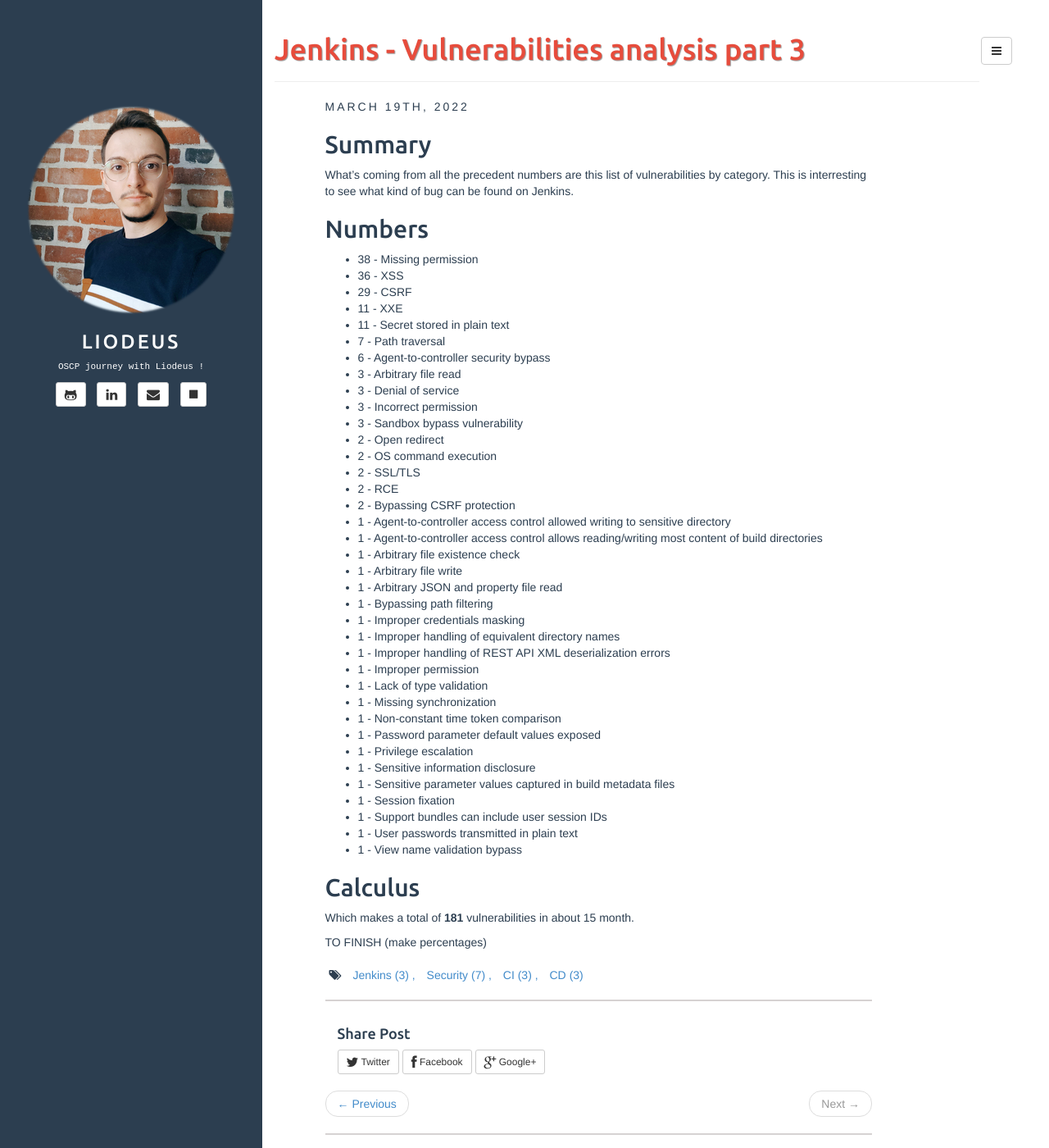
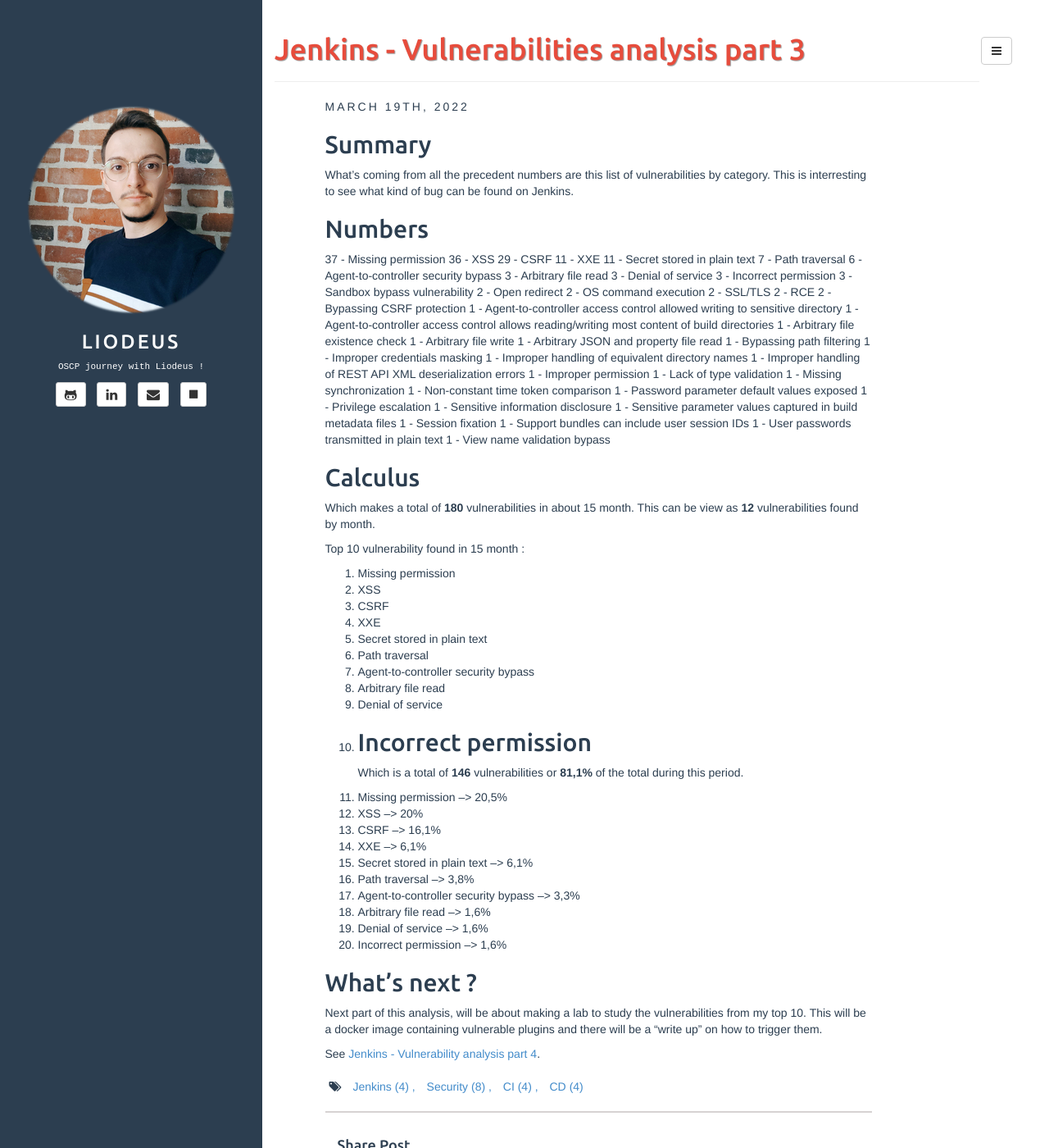
Before and after one commit to Liodeus/liodeus.github.io, a Jekyll site: the page built from _posts/2022-03-19-Jenkins-Vulnerabilities-analysis-part-3.md, in a window 1280 px wide and 1400 px high. Shown: the whole window at 82% size. Built offline with Jekyll 4.4.1, drawn with Linux system fonts in a browser that asks for light colours.

Commit message:
added last part of jenkins part 3

```diff
--- a/_posts/2022-03-19-Jenkins-Vulnerabilities-analysis-part-3.md
+++ b/_posts/2022-03-19-Jenkins-Vulnerabilities-analysis-part-3.md
@@ -9,45 +9,72 @@
 What's coming from all the precedent numbers are this list of vulnerabilities by category. This is interresting to see what kind of bug can be found on Jenkins.
 
 ## Numbers
-- 38 - Missing permission
-- 36 - XSS
-- 29 - CSRF
-- 11 - XXE
-- 11 - Secret stored in plain text
-- 7 - Path traversal
-- 6 - Agent-to-controller security bypass
-- 3 - Arbitrary file read
-- 3 - Denial of service
-- 3 - Incorrect permission
-- 3 - Sandbox bypass vulnerability
-- 2 - Open redirect
-- 2 - OS command execution
-- 2 - SSL/TLS
-- 2 - RCE
-- 2 - Bypassing CSRF protection
-- 1 - Agent-to-controller access control allowed writing to sensitive directory
-- 1 - Agent-to-controller access control allows reading/writing most content of build directories
-- 1 - Arbitrary file existence check
-- 1 - Arbitrary file write
-- 1 - Arbitrary JSON and property file read
-- 1 - Bypassing path filtering
-- 1 - Improper credentials masking
-- 1 - Improper handling of equivalent directory names
-- 1 - Improper handling of REST API XML deserialization errors
-- 1 - Improper permission
-- 1 - Lack of type validation
-- 1 - Missing synchronization
-- 1 - Non-constant time token comparison
-- 1 - Password parameter default values exposed
-- 1 - Privilege escalation
-- 1 - Sensitive information disclosure
-- 1 - Sensitive parameter values captured in build metadata files
-- 1 - Session fixation
-- 1 - Support bundles can include user session IDs
-- 1 - User passwords transmitted in plain text
-- 1 - View name validation bypass
+37 - Missing permission
+36 - XSS
+29 - CSRF
+11 - XXE
+11 - Secret stored in plain text
+7 - Path traversal
+6 - Agent-to-controller security bypass
+3 - Arbitrary file read
+3 - Denial of service
+3 - Incorrect permission
+3 - Sandbox bypass vulnerability
+2 - Open redirect
+2 - OS command execution
+2 - SSL/TLS
+2 - RCE
+2 - Bypassing CSRF protection
+1 - Agent-to-controller access control allowed writing to sensitive directory
+1 - Agent-to-controller access control allows reading/writing most content of build directories
+1 - Arbitrary file existence check
+1 - Arbitrary file write
+1 - Arbitrary JSON and property file read
+1 - Bypassing path filtering
+1 - Improper credentials masking
+1 - Improper handling of equivalent directory names
+1 - Improper handling of REST API XML deserialization errors
+1 - Improper permission
+1 - Lack of type validation
+1 - Missing synchronization
+1 - Non-constant time token comparison
+1 - Password parameter default values exposed
+1 - Privilege escalation
+1 - Sensitive information disclosure
+1 - Sensitive parameter values captured in build metadata files
+1 - Session fixation
+1 - Support bundles can include user session IDs
+1 - User passwords transmitted in plain text
+1 - View name validation bypass
 
 ## Calculus
-Which makes a total of **181** vulnerabilities in about 15 month.
+Which makes a total of **180** vulnerabilities in about 15 month. This can be view as **12** vulnerabilities found by month.
 
-TO FINISH (make percentages)
+Top 10 vulnerability found in 15 month :
+1. Missing permission
+2. XSS
+3. CSRF
+4. XXE
+5. Secret stored in plain text
+6. Path traversal
+7. Agent-to-controller security bypass
+8. Arbitrary file read
+9. Denial of service
+10. Incorrect permission
+---
+Which is a total of **146** vulnerabilities or **81,1%** of the total during this period.
+1. Missing permission --> 20,5%
+2. XSS --> 20%
+3. CSRF --> 16,1%
+4. XXE --> 6,1%
+5. Secret stored in plain text --> 6,1%
+6. Path traversal --> 3,8%
+7. Agent-to-controller security bypass --> 3,3%
+8. Arbitrary file read --> 1,6%
+9. Denial of service --> 1,6%
+10. Incorrect permission --> 1,6%
+
+## What's next ?
+Next part of this analysis, will be about making a lab to study the vulnerabilities from my top 10. This will be a docker image containing vulnerable plugins and there will be a "write up" on how to trigger them.
+
+See [Jenkins - Vulnerability analysis part 4](https://liodeus.github.io/2022/03/19/Jenkins-Vulnerabilities-analysis-part-4.html).
```
Also changed, not shown: _posts/2022-03-20-Jenkins-Vulnerabilities-analysis-part-4.md (added, +8 -0 lines).
